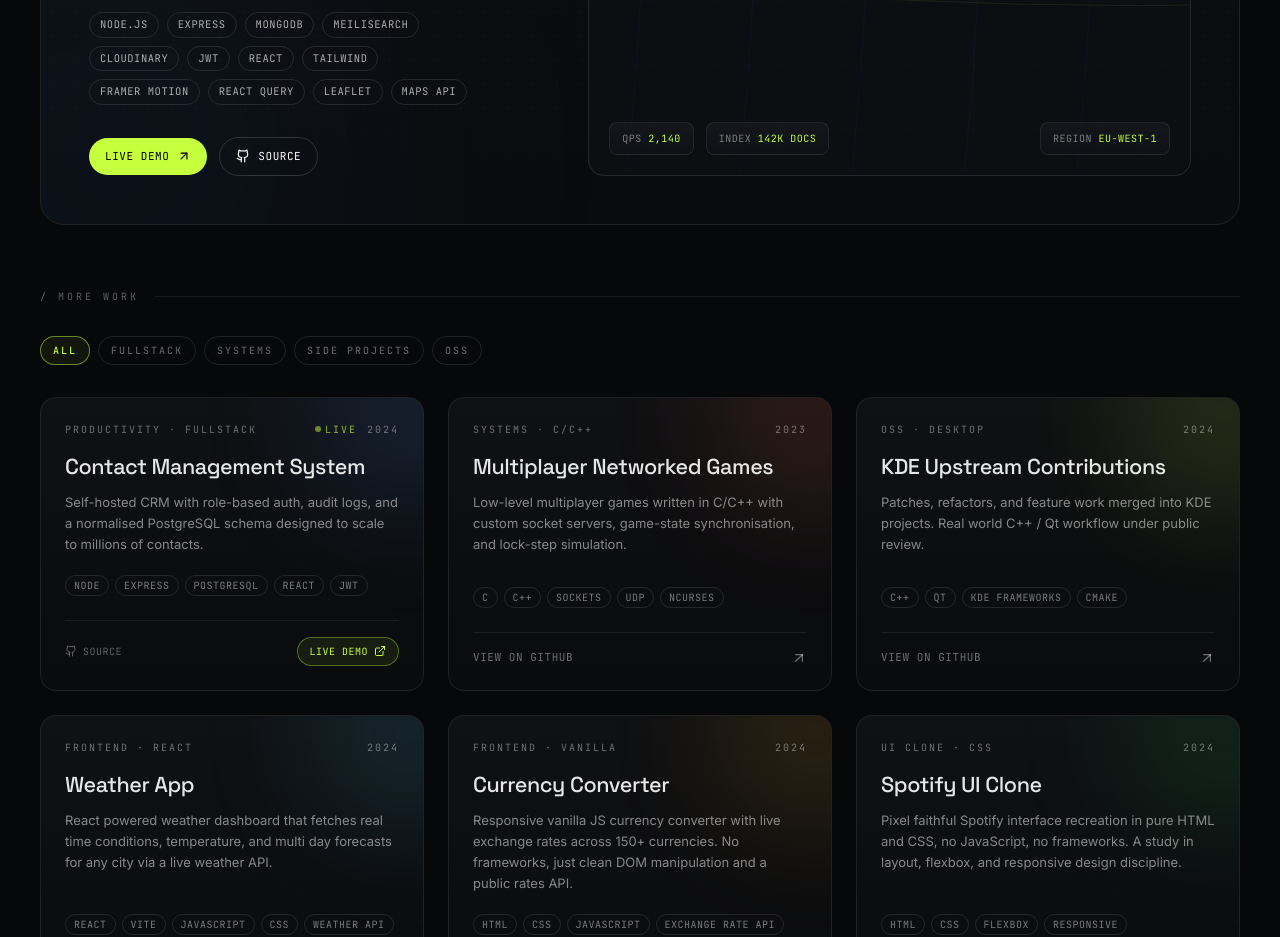
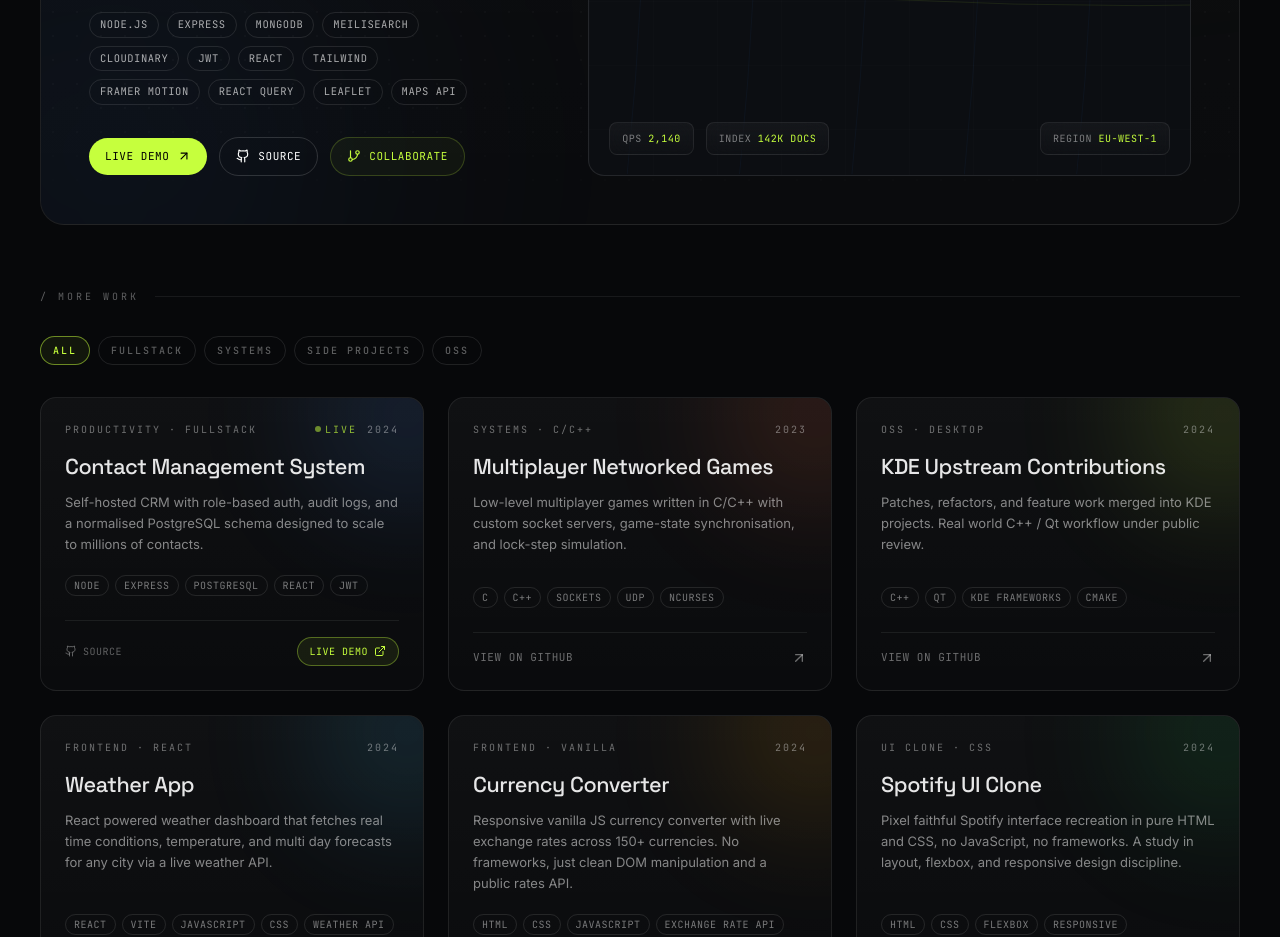
Before and after one commit to suleman-badar/Me, a React (Vite) app: page / in a window 1280 px wide. Shown: the part 5060-5997 px from the top of the page. Built offline with nearby package versions, Linux system fonts and the light colour scheme.

Commit message:
Updated Project Section

```diff
--- a/src/app/components/projects.tsx
+++ b/src/app/components/projects.tsx
@@ -1,7 +1,7 @@
 import { useState } from "react";
 import { motion, AnimatePresence } from "motion/react";
 import { SectionLabel } from "./section-label";
-import { ArrowUpRight, MapPin, Search, Shield, Cloud, Database, Zap, Github, ExternalLink } from "lucide-react";
+import { ArrowUpRight, MapPin, Search, Shield, Cloud, Database, Zap, Github, ExternalLink, GitBranch } from "lucide-react";
 
 const SECONDARY_PROJECTS = [
   {
@@ -172,13 +172,32 @@ export function Projects() {
                 ))}
               </div>
 
-              <div className="mt-8 flex items-center gap-3">
-                <a href="https://find-here.vercel.app/" className="inline-flex items-center gap-2 bg-[#c6ff3d] text-black px-4 py-2.5 rounded-full font-mono text-[11px] uppercase tracking-wider">
-                  Live demo <ArrowUpRight className="w-3.5 h-3.5" />
+              <div className="mt-8 flex flex-wrap items-center gap-3">
+
+                <a
+                  href="https://find-here.vercel.app/"
+                  className="inline-flex items-center gap-2 bg-[#c6ff3d] text-black px-4 py-2.5 rounded-full font-mono text-[11px] uppercase tracking-wider"
+                >
+                  Live demo
+                  <ArrowUpRight className="w-3.5 h-3.5" />
                 </a>
-                <a href="https://github.com/suleman-badar/FindHere" className="inline-flex items-center gap-2 border border-white/15 px-4 py-2.5 rounded-full font-mono text-[11px] uppercase tracking-wider hover:border-white/30">
-                  <Github className="w-3.5 h-3.5" /> Source
+
+                <a
+                  href="https://github.com/suleman-badar/FindHere"
+                  className="inline-flex items-center gap-2 border border-white/15 px-4 py-2.5 rounded-full font-mono text-[11px] uppercase tracking-wider hover:border-white/30 transition-colors"
+                >
+                  <Github className="w-3.5 h-3.5" />
+                  Source
                 </a>
+
+                <a
+                  href="https://github.com/suleman-badar/FindHere/issues"
+                  className="group inline-flex items-center gap-2 border border-[#c6ff3d]/20 bg-[#c6ff3d]/[0.04] hover:bg-[#c6ff3d]/[0.08] hover:border-[#c6ff3d]/40 px-4 py-2.5 rounded-full font-mono text-[11px] uppercase tracking-wider text-[#c6ff3d] transition-all duration-300"
+                >
+                  <GitBranch className="w-3.5 h-3.5 group-hover:rotate-12 transition-transform" />
+                  Collaborate
+                </a>
+
               </div>
             </div>
 
@@ -237,8 +256,8 @@ export function Projects() {
                     <div className="mt-2 glass rounded-2xl divide-y divide-white/5 overflow-hidden">
                       {[
                         { n: "Café Aurora", d: "1.2 km · ★ 4.8" },
-                        { n: "Coffee Lab",  d: "2.4 km · ★ 4.6" },
-                        { n: "Foundry 21",  d: "3.0 km · ★ 4.5" },
+                        { n: "Coffee Lab", d: "2.4 km · ★ 4.6" },
+                        { n: "Foundry 21", d: "3.0 km · ★ 4.5" },
                       ].map((r, i) => (
                         <div key={r.n} className={`flex items-center gap-3 px-3.5 py-2.5 ${i === 0 ? "bg-[#c6ff3d]/8" : ""}`}>
                           <div className="w-7 h-7 rounded-md bg-white/5 flex items-center justify-center">
```
